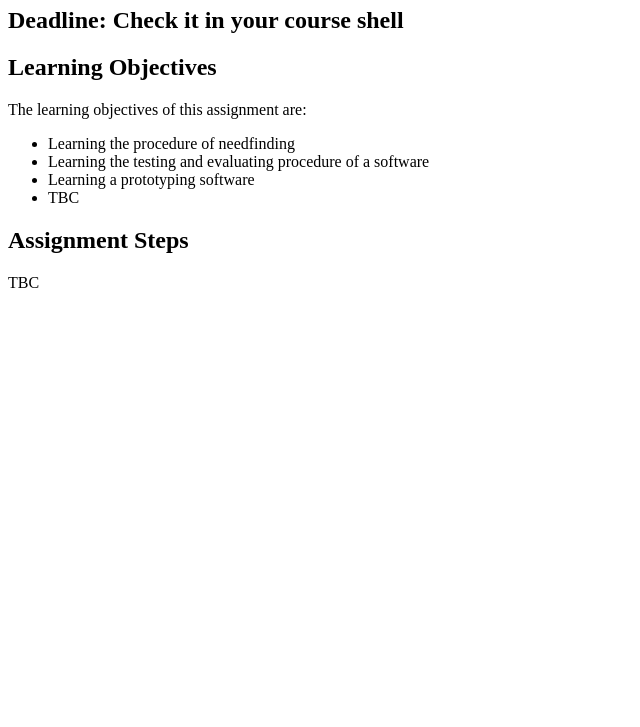
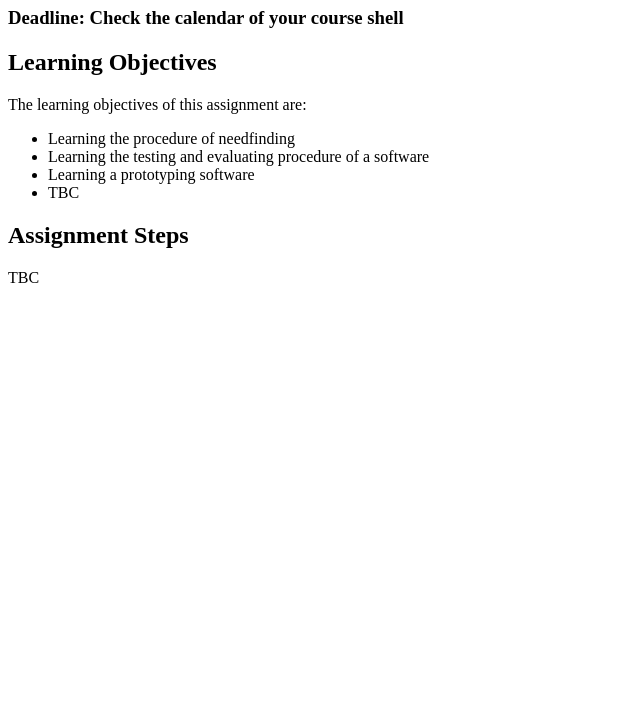
Before and after one commit to tofighi/tofighi.github.io, a plain HTML site: page courses/hci/assignments.html in a window 1280 px wide. Shown: the part 73-800 px from the top of the page, without its empty margins (0-640 px from the left). Drawn offline with Linux system fonts and the light colour scheme.

Commit message:
Update assignments.html

```diff
--- a/courses/hci/assignments.html
+++ b/courses/hci/assignments.html
@@ -8,7 +8,7 @@
 </head>
 <body>
     <h1>Assignment 1</h1>
-    <h2>Deadline: Check it in your course shell</h2>
+    <h3>Deadline: Check the calendar of your course shell</h3>
     <h2>Learning Objectives</h2>
     <p>The learning objectives of this assignment are:</p>
     <ul>
```
